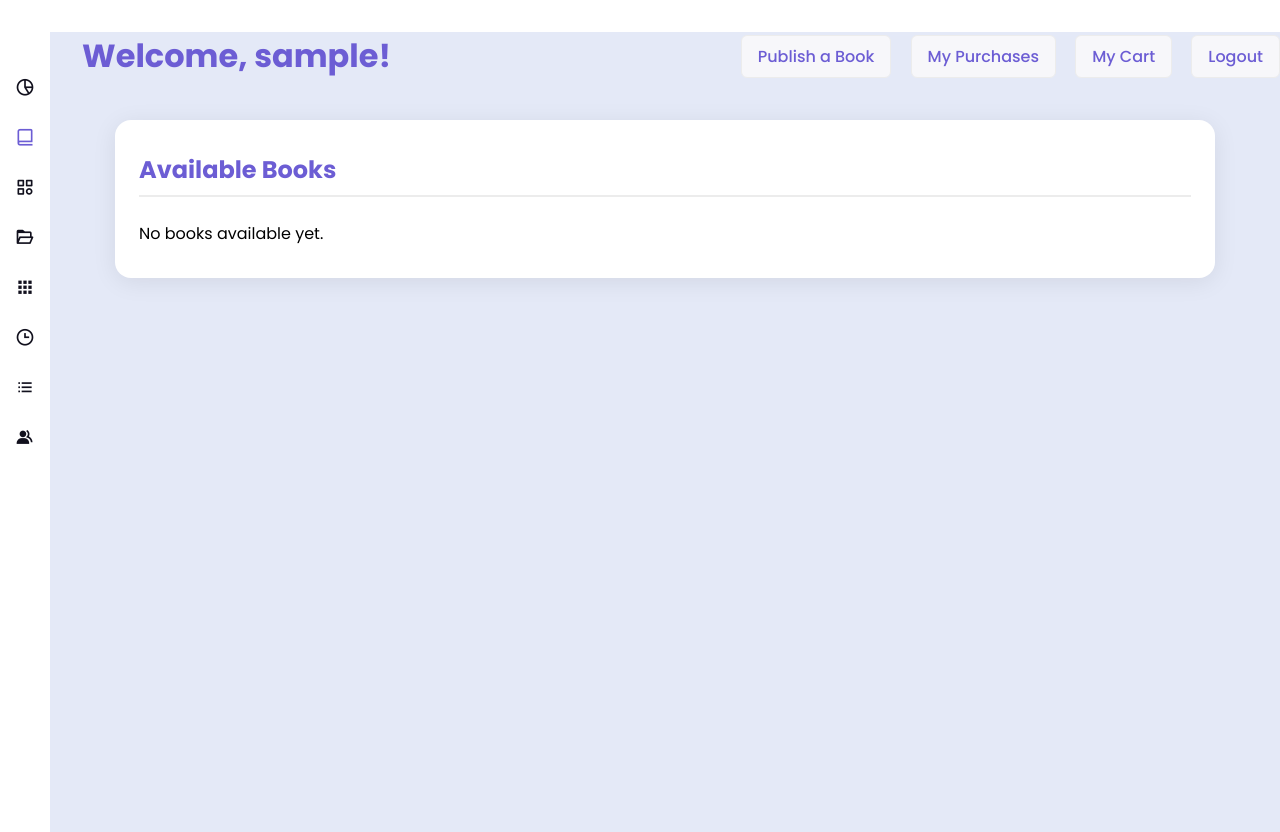
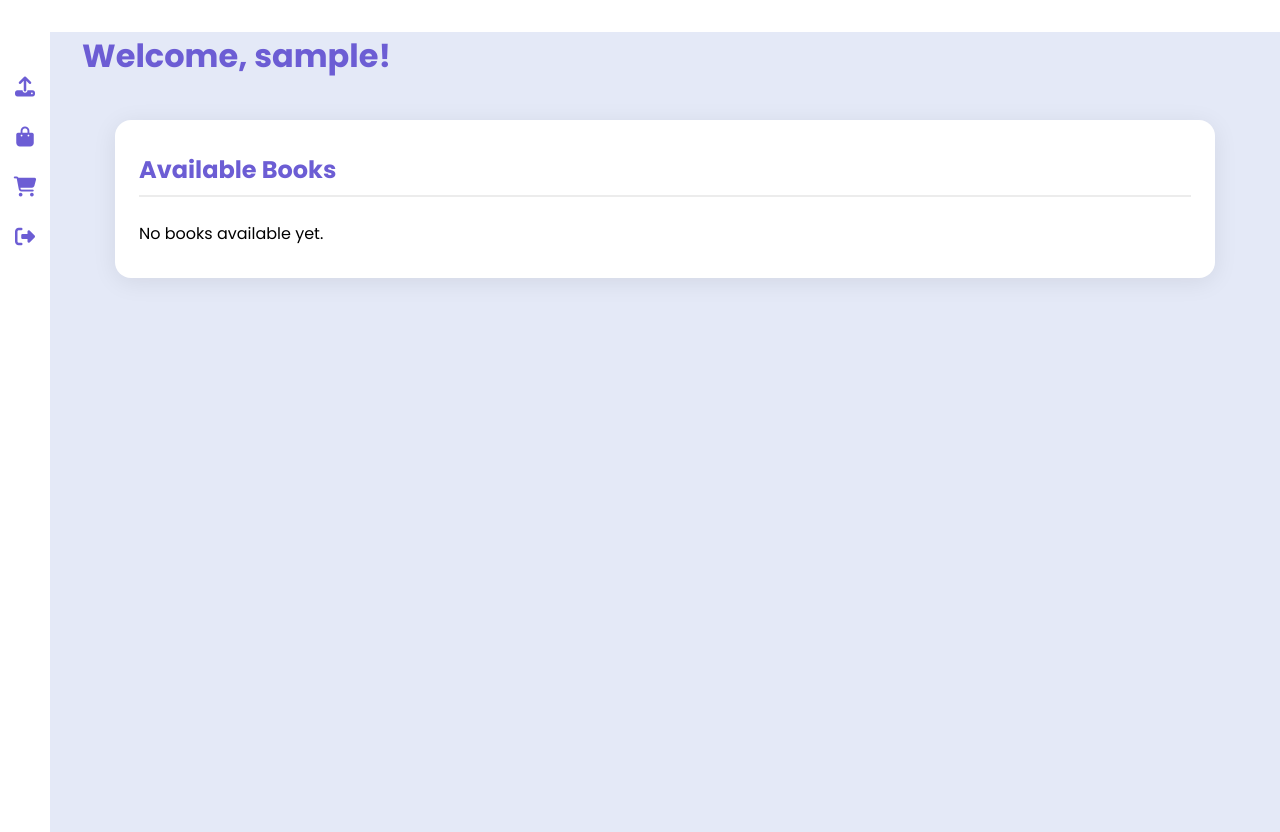
Before and after one commit to clstljr/LIBro, a PHP site: page /pages/dashboard.php in a window 1280 px wide. Run offline with PHP 8.4, Linux system fonts and the light colour scheme; the visitor is signed in with stand-in values (Sample User, id 1); data that the repository does not hold is empty; some libraries are stand-ins or nearby versions.

Commit message:
Refactor dashboard and sidebar layout; remove unused links for a cleaner user interface.

```diff
--- a/pages/dashboard.php
+++ b/pages/dashboard.php
@@ -129,25 +129,6 @@ while ($row = $result->fetch_assoc()) {
       font-size: 2rem;
       margin: 0;
     }
-    .dashboard-header .dashboard-links {
-      display: flex;
-      gap: 1.2rem;
-      flex-wrap: wrap;
-    }
-    .dashboard-header .dashboard-links a {
-      background: #f7f7fa;
-      color: #6c5dd4;
-      border-radius: 6px;
-      padding: 8px 16px;
-      font-weight: 500;
-      text-decoration: none;
-      border: 1px solid #ececec;
-      transition: background 0.2s, color 0.2s;
-    }
-    .dashboard-header .dashboard-links a:hover {
-      background: #6c5dd4;
-      color: #fff;
-    }
     .notification {
       background: #e6ffe6;
       color: #1a7f37;
@@ -166,12 +147,6 @@ while ($row = $result->fetch_assoc()) {
 <section class="home-section">
   <div class="dashboard-header" style="margin-top: 32px;">
     <h2>Welcome, <?= htmlspecialchars($_SESSION["user_name"]) ?>!</h2>
-    <div class="dashboard-links">
-      <a href="../LIBro/addBookPage.php">Publish a Book</a>
-      <a href="orders.php">My Purchases</a>
-      <a href="cart.php">My Cart</a>
-      <a href="logout.php">Logout</a>
-    </div>
   </div>
   <div class="dashboard-books">
     <h3>Available Books</h3>
--- a/pages/includes/sidebar.php
+++ b/pages/includes/sidebar.php
@@ -1,87 +1,47 @@
 <div class="sidebar close">
   <ul class="nav-links">
     <li>
-      <a href="#">
-        <i class='bx bx-pie-chart-alt-2'></i>
-        <span class="link_name">Dashboard</span>
+      <div class="iocn-link">
+        <a href="../addBookPage.php">
+          <i class='fa-solid fa-upload' style="color: #6c5dd4;"></i>
+          <span class="link_name">Publish a Book</span>
         </a>
-      <ul class="sub-menu blank">
-        <li><a href="../dashboard.php">Dashboard</a></li>
-      </ul>
-    </li>
-    <li class="active">
-      <div class="iocn-link">
-        <a href="#">
-          <i class='bx bx-book-alt'></i>
-          <span class="link_name">Manage Books</span>
-        </a>
-        <i class='bx bxs-chevron-down arrow'></i>
       </div>
       <ul class="sub-menu">
-        <li><a href="add-book.php">Add Book</a></li>
-        <li><a href="view-book.php">View Book</a></li>
+        <li><span>Publish a new book to the library</span></li>
       </ul>
     </li>
     <li>
       <div class="iocn-link">
-          <a href="category.php">
-          <i class='bx bx-category'></i>
-            <span class="link_name">Category</span>
+        <a href="../pages/orders.php">
+          <i class="fa-solid fa-bag-shopping" style="color: #6c5dd4;"></i>
+          <span class="link_name">My Purchases</span>
         </a>
       </div>
-        <ul class="sub-menu blank">
-          <li><a href="category.php">Category</a></li>
+      <ul class="sub-menu">
+        <li><span>View your purchased books</span></li>
       </ul>
     </li>
     <li>
       <div class="iocn-link">
-        <a href="issue-book.php">
-          <i class='bx bx-folder-open'></i>
-          <span class="link_name">Issue Books</span>
+        <a href="../pages/cart.php">
+          <i class="fa-solid fa-cart-shopping" style="color: #6c5dd4;"></i>
+          <span class="link_name">My Cart</span>
         </a>
       </div>
-      <ul class="sub-menu blank">
-        <li><a href="issue-book.php">Issue Books</a></li>
-      </ul>
-    </li>
-    <li>
-      <a href="view-issue-book.php">
-        <i class='bx bxs-grid'></i>
-        <span class="link_name">View All Issued Books</span>
-      </a>
-      <ul class="sub-menu blank">
-        <li><a href="view-issue-book.php">View All Issued Books</a></li>
-      </ul>
-    </li>
-    <li>
-      <a href="view-return-book.php">
-        <i class='bx bx-time'></i>
-        <span class="link_name">View All Return Books</span>
-      </a>
-      <ul class="sub-menu blank">
-        <li><a href="view-return-book.php">View All Return Books</a></li>
-      </ul>
-    </li>
-    <li>
-      <a href="view-book-request.php">
-        <i class='bx bx-list-ul'></i>
-        <span class="link_name">View Book Request</span>
-      </a>
-      <ul class="sub-menu blank">
-        <li><a href="view-book-request.php">View Book Request</a></li>
+      <ul class="sub-menu">
+        <li><span>See books in your cart</span></li>
       </ul>
     </li>
     <li>
       <div class="iocn-link">
-        <a href="#">
-          <i class='bx bxs-group'></i>
-          <span class="link_name">Manage Users</span>
+        <a href="../pages/logout.php">
+          <i class="fa-solid fa-right-from-bracket" style="color: #6c5dd4;"></i>
+          <span class="link_name">Logout</span>
         </a>
-        <i class='bx bxs-chevron-down arrow'></i>
       </div>
       <ul class="sub-menu">
-        <li><a href="add-user.php">Add Users</a></li>
-        <li><a href="view-user.php">View All Users</a></li>
+        <li><span>Sign out of your account</span></li>
       </ul>
     </li>
   </ul>
```
Lines whose indentation alone changed are shown as unchanged.
